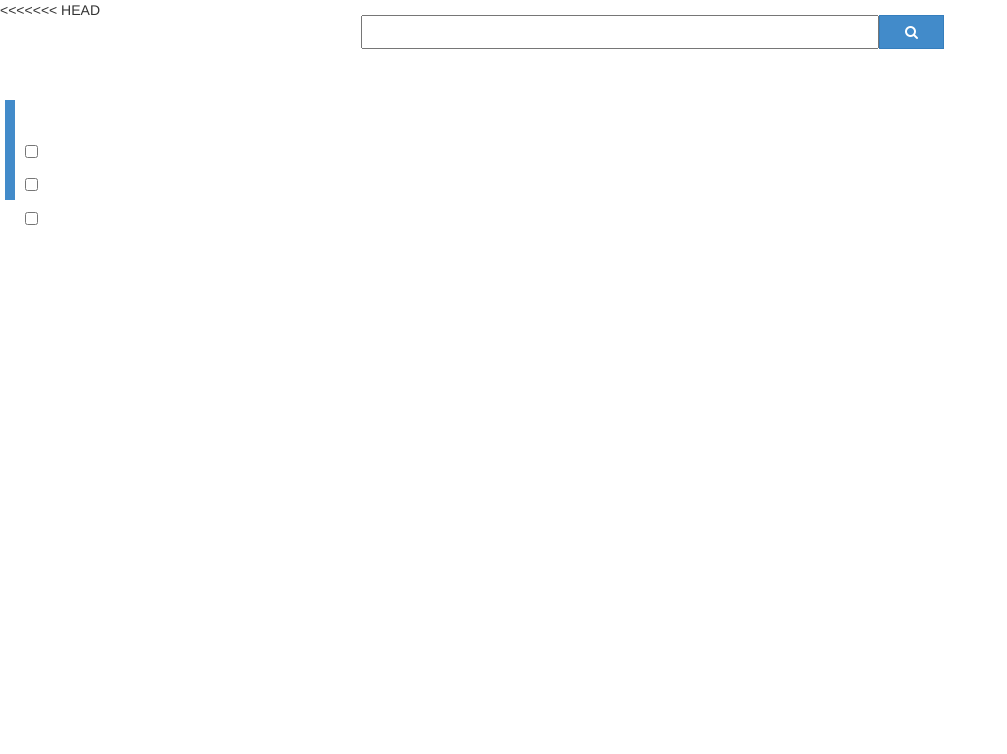
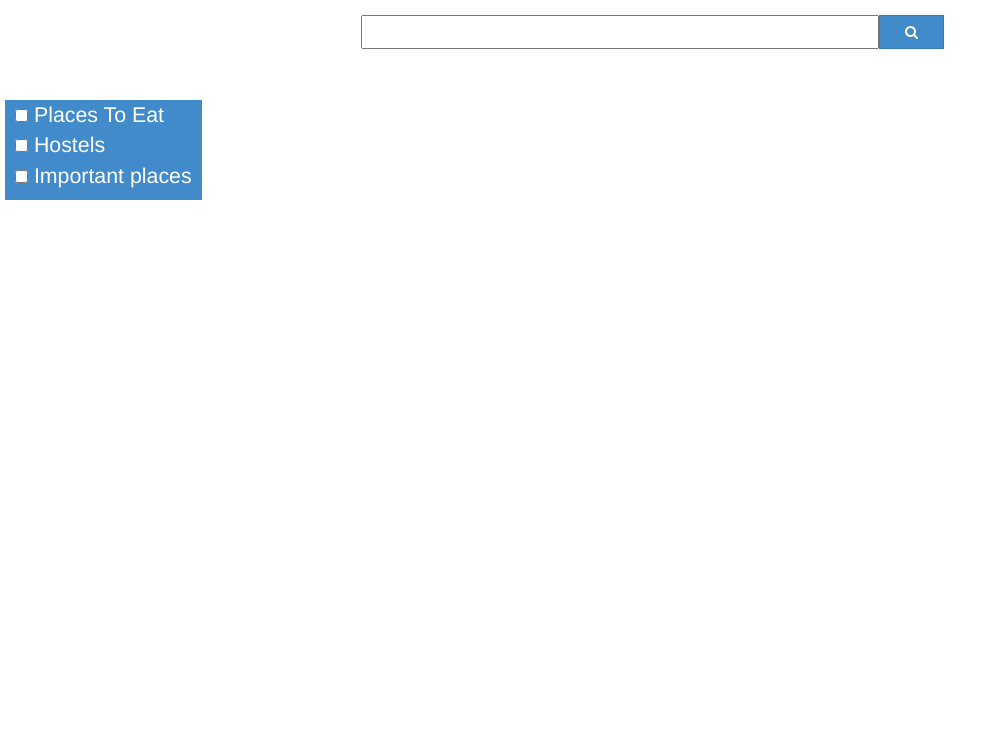
Before and after one commit to srikarrohit/Institute_Maps, a PHP site: page / in a window 1280 px wide. Shown: the top 754 px of the page, without its empty margins (0-1007 px from the left). Run offline with PHP 8.4, Linux system fonts and the light colour scheme; some libraries are stand-ins or nearby versions.

Commit message:
removed conflict errors

```diff
--- a/index.php
+++ b/index.php
@@ -30,11 +30,10 @@
 	  </div>
 
 
-<<<<<<< HEAD
+
 	  <div id="checkboxes" class="col-xs-hidden">
-=======
-	  <div id="checkboxes" style="z-index:10000000;left:10px;bottom:45px;position:fixed;background:white;font-size:110%;">
->>>>>>> origin/master
+
+
 		<ul>
 			<li><input type="checkbox" id="places" onclick="onchangecheckbox(this)"> Places To Eat</li>
 			<li><input type="checkbox" id="hostels" onclick="onchangecheckbox1(this)"> Hostels</li>
```
